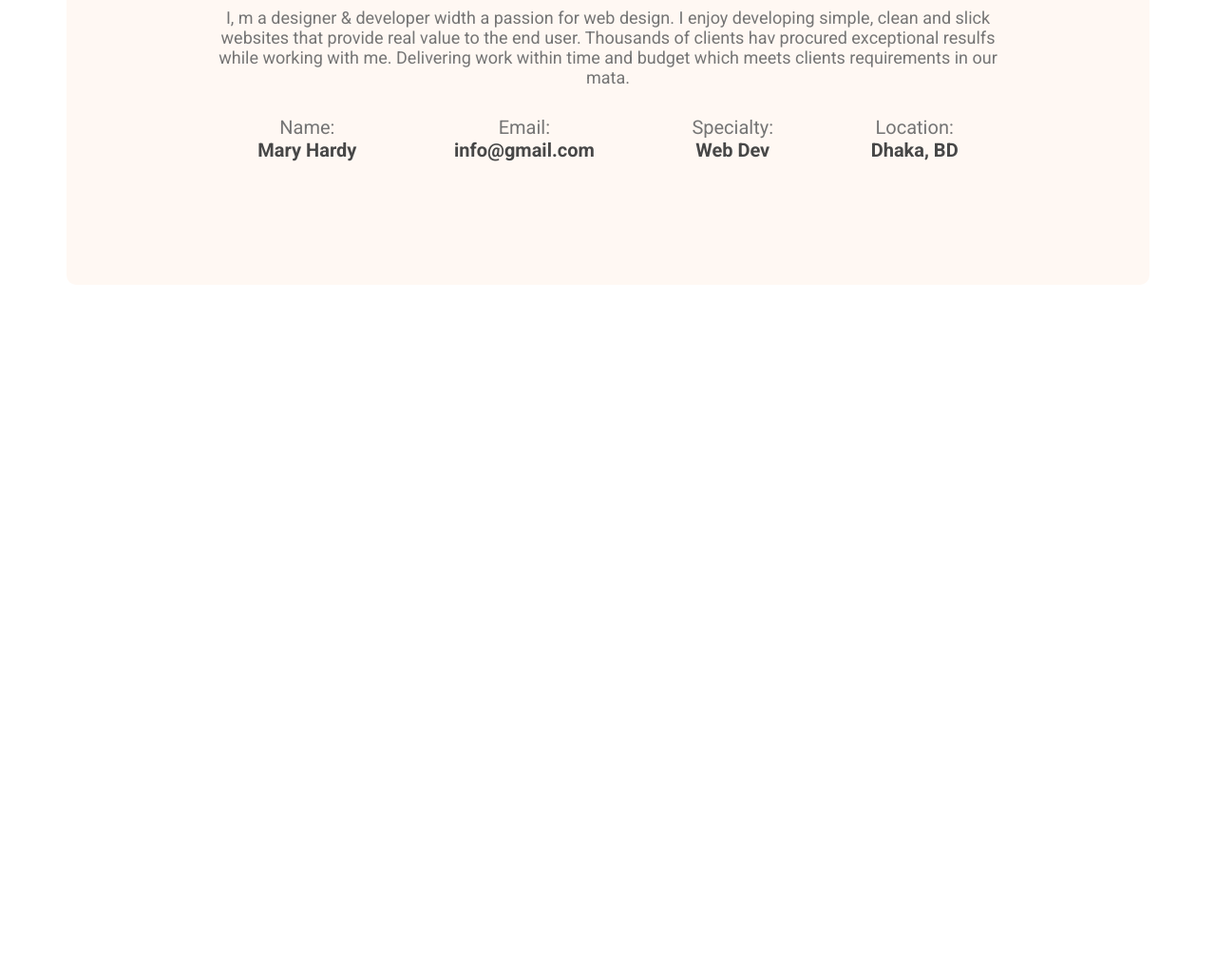
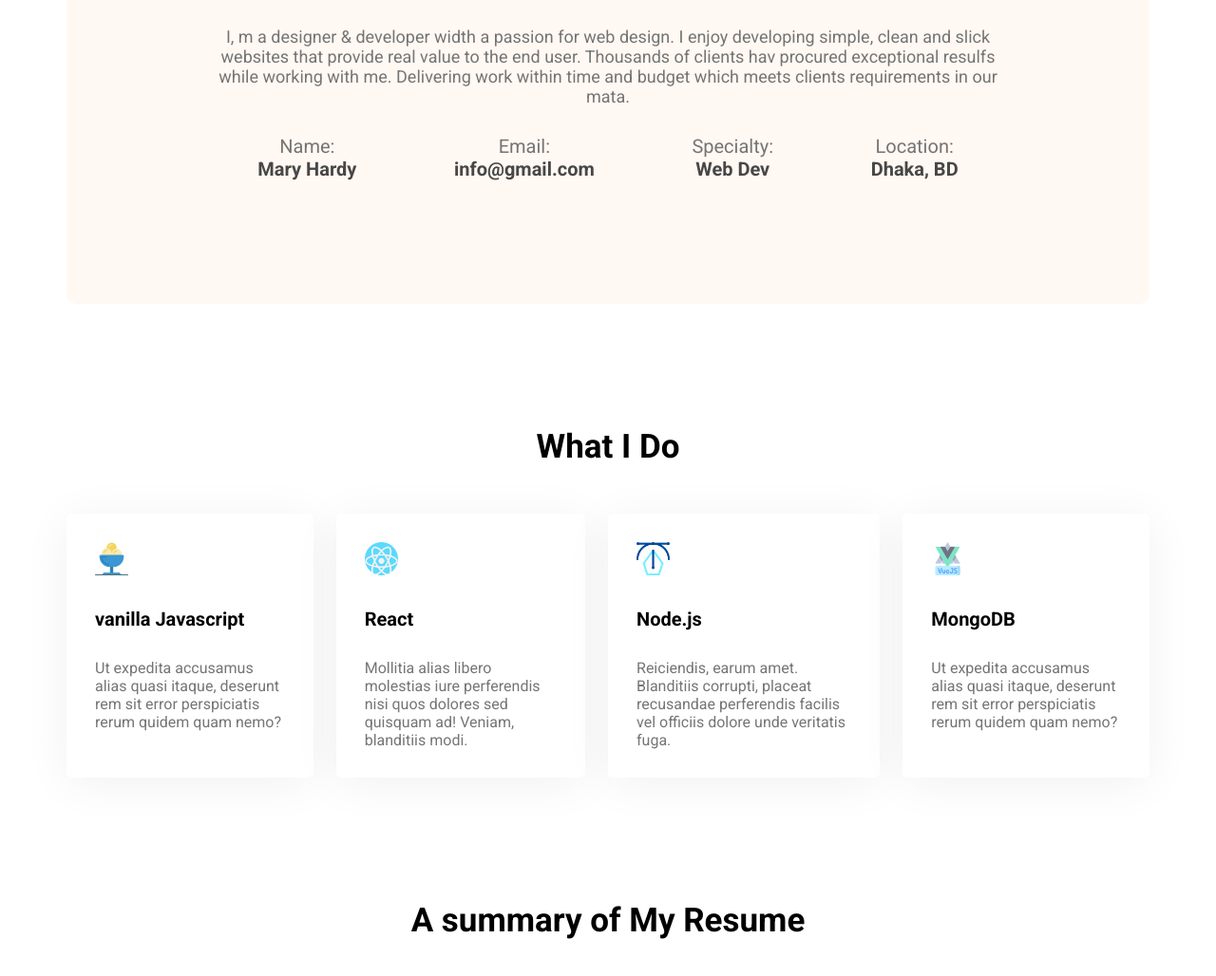
Before and after one commit to freelancermd82/my-first-repo, a plain HTML site: page index.html in a window 1280 px wide. Shown: the part 938-1966 px from the top of the page at 95% size. Before the commit the page ends 1238 px from the top, so only its background shows below. Drawn offline with Linux system fonts and the light colour scheme.

Commit message:
added skills-container

```diff
--- a/index.html
+++ b/index.html
@@ -63,6 +63,47 @@
                 </div>
             </div>
         </section>
+        <!-- what i do section -->
+        <section class="what-i-do">
+            <h3 class="section-title">What I Do</h3>
+            <!-- .skills-container>skill*4>img+p.skill-title+p.skill-description>lorem15
+        </section> -->
+        <div class="skills-container">
+            <div class="skill">
+                <img class="skill-img" src="images/vanilla.png" alt="">
+                <p class="skill-title">vanilla Javascript</p>
+                <p class="skill-description">Ut expedita accusamus alias quasi itaque, deserunt rem sit error perspiciatis rerum quidem quam nemo?</p>
+            </div>
+            <div class="skill">
+                <img class="skill-img" src="images/react.png" alt="">
+                <p class="skill-title">React</p>
+                <p class="skill-description">Mollitia alias libero molestias iure perferendis nisi quos dolores sed quisquam ad! Veniam, blanditiis modi.</p>
+            </div>
+
+            <div class="skill">
+                <img class="skill-img" src="images/node.png" alt="">
+                <p class="skill-title">Node.js</p>
+                <p class="skill-description">Reiciendis, earum amet. Blanditiis corrupti, placeat recusandae perferendis facilis vel officiis dolore unde veritatis fuga.</p>
+            </div>
+            <div class="skill">
+                <img class="skill-img" src="images/mongodb.png" alt="">
+                <p class="skill-title">MongoDB</p>
+                <p class="skill-description">Ut expedita accusamus alias quasi itaque, deserunt rem sit error perspiciatis rerum quidem quam nemo?</p>
+            </div>
+        </div>
+        </section>
+        <!-- Resume Section -->
+        <section class="resume">
+            <h3 class="section-title">A summary of My Resume</h3>
+
+            <div class="resume-content">
+                <div>
+
+                </div>
+            </div>
+
+
+        </section>
     </main>
     <footer>
 
--- a/styles/styles.css
+++ b/styles/styles.css
@@ -65,7 +65,9 @@ main{
     max-width: 1140px;
     margin: 0 auto;
 }
-
+section{
+    margin-top: 130px;
+}
 
 /* about section styles */
 .about{
@@ -77,9 +79,10 @@ main{
 
 }
 .section-title{
-    margin-bottom: 30px;
+    margin-bottom: 50px;
     font-weight: 700;
     font-size: 35px;
+    text-align: center;
 
 }
 .section-description{
@@ -100,3 +103,28 @@ main{
     font-size: 20px;
     color: #474747;
 }
+/* what i do styles */
+
+.skills-container{
+    display: flex;
+    gap: 24px;
+
+}
+.skill{
+    background: #FFFFFF;
+    box-shadow: 0px 6px 50px rgba(0, 0, 0, 0.06);
+    border-radius: 5px;
+    padding: 30px;
+}
+.skill-img{
+    height: 35px;
+}
+.skill-title{
+    font-weight: 700;
+    font-size: 20px;
+    margin-top: 30px;
+    margin-bottom: 30px;
+}
+.skill-description{
+    color: #757575;
+}
```
